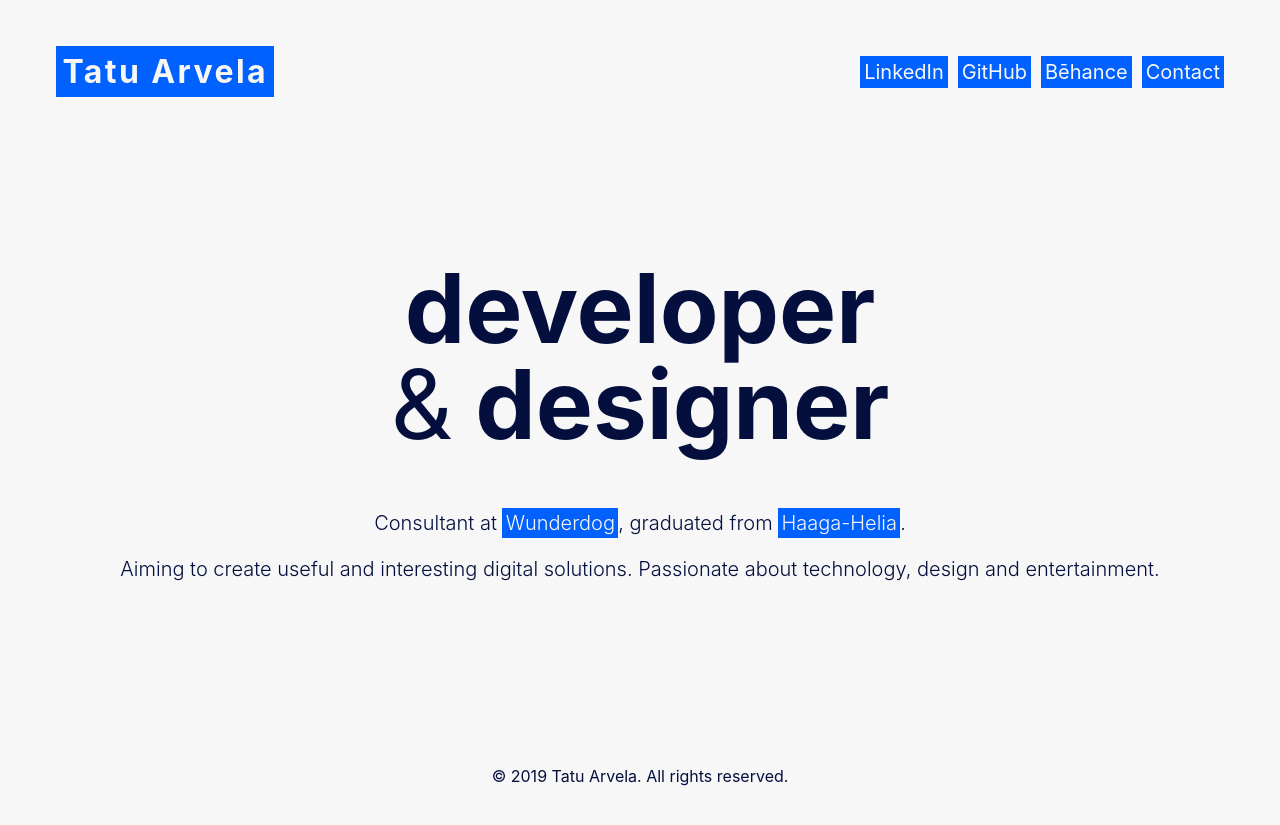
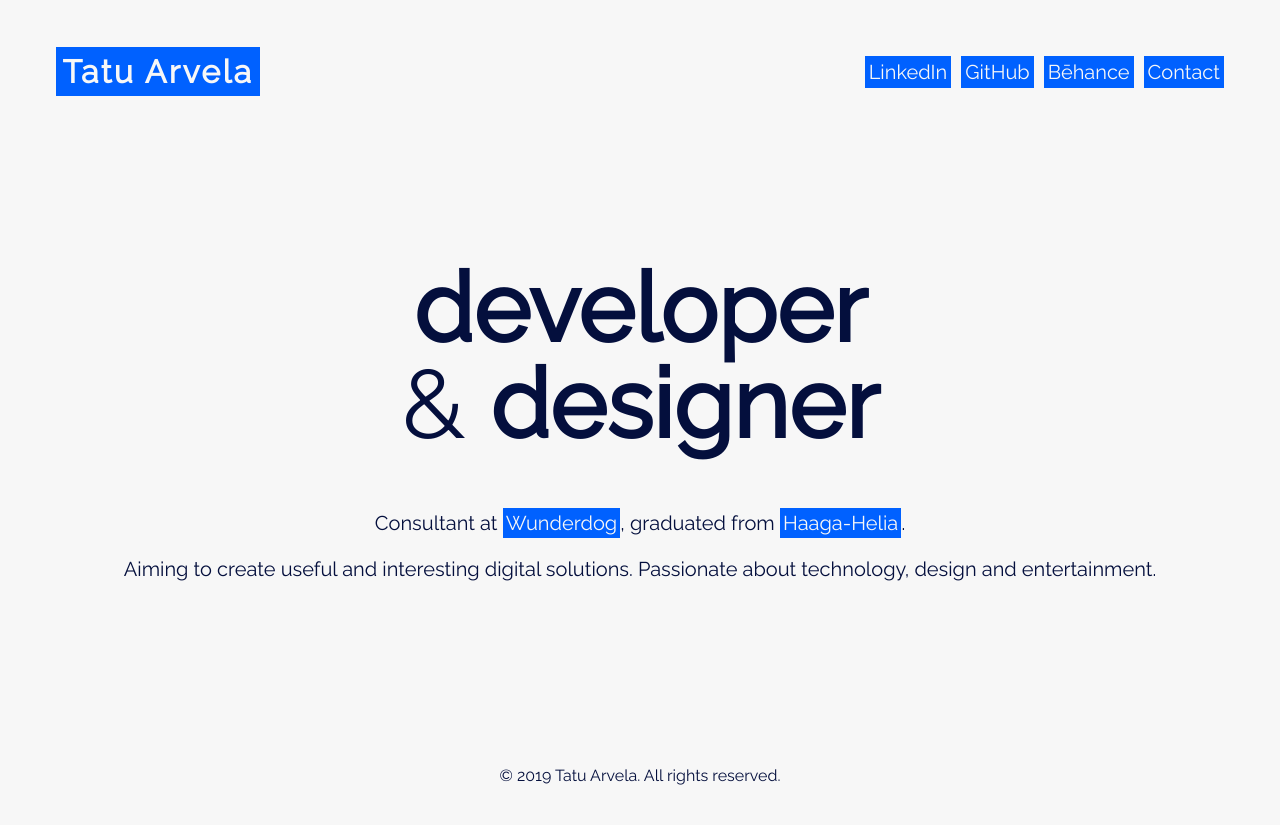
Before and after one commit to TatuArvela/tatuarvela.dev, a Jekyll site: the page built from index.md, in a window 1280 px wide. Shown: the top 825 px of the page. Built offline with Jekyll 4.4.1, drawn with Linux system fonts in a browser that asks for light colours.

Commit message:
Update _variables.sass

```diff
--- a/_sass/_variables.sass
+++ b/_sass/_variables.sass
@@ -4,7 +4,7 @@
 $primary:       #0061ff
 $border-color:  rgba( $body-color, .25 )
 
-$font-family-sans-serif: "Nunito Sans", -apple-system, BlinkMacSystemFont, "Segoe UI", Roboto, "Helvetica Neue", Arial, sans-serif, "Apple Color Emoji", "Segoe UI Emoji", "Segoe UI Symbol", "Noto Color Emoji"
+$font-family-sans-serif: "Raleway", -apple-system, BlinkMacSystemFont, "Segoe UI", Roboto, "Helvetica Neue", Arial, sans-serif, "Apple Color Emoji", "Segoe UI Emoji", "Segoe UI Symbol", "Noto Color Emoji"
 $enable-rounded: false
 $border-width: 2px
 
```
